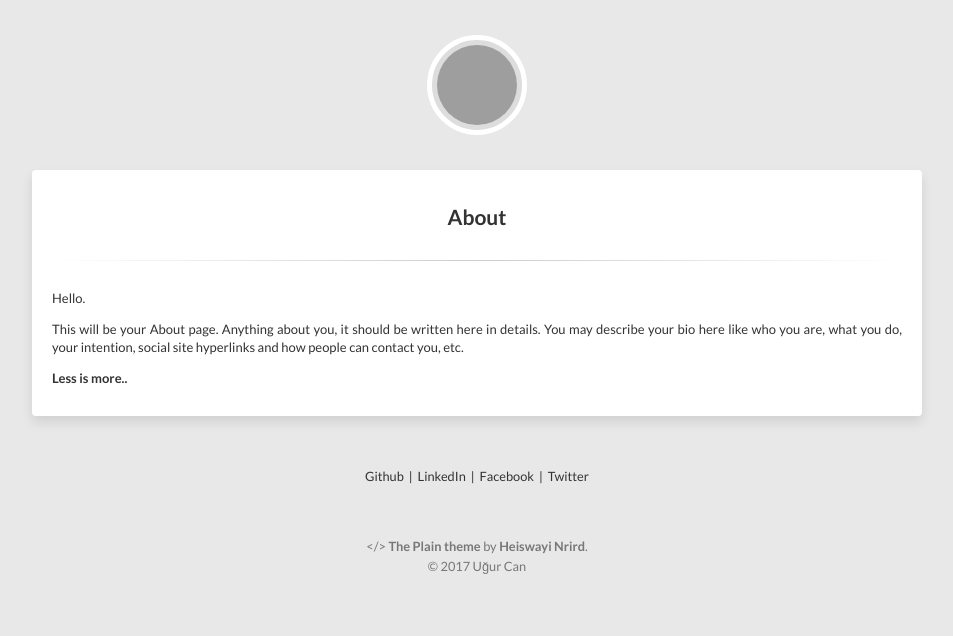
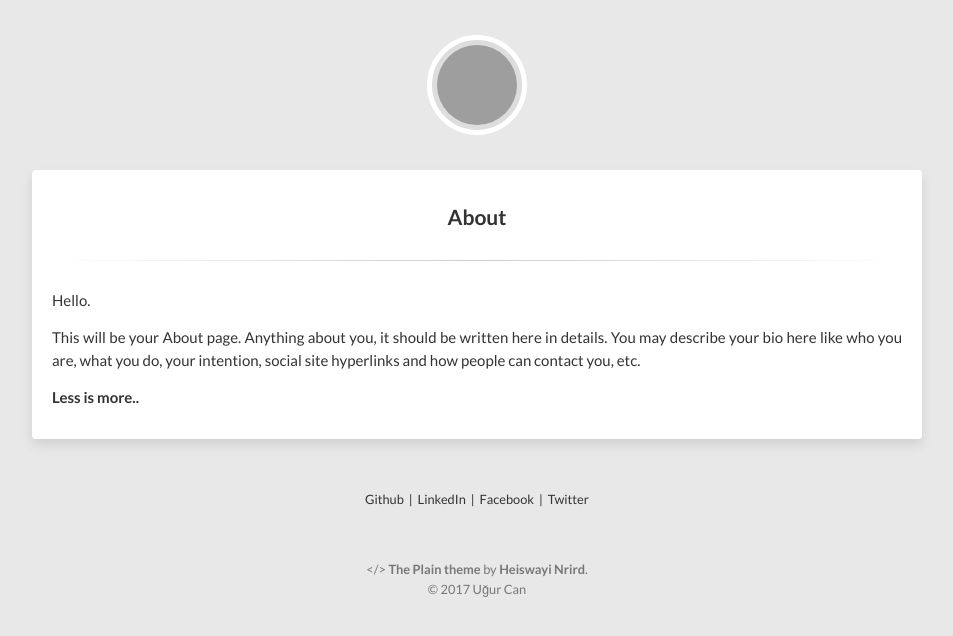
Before and after one commit to ucanozyurteri/ucanozyurteri.github.io, a Jekyll site: the page built from about.md, in a window 1280 px wide. Shown: the top 636 px of the page, without its empty margins (163-1116 px from the left). Built offline with Jekyll 4.4.1, drawn with Linux system fonts in a browser that asks for light colours; grey boxes are pictures that could not be loaded.

Commit message:
same before

```diff
--- a/_sass/main.scss
+++ b/_sass/main.scss
@@ -218,8 +218,8 @@ article {
   }
   /*--------------------------------------------SIZE:15, Height:1.9 idi, text-align yoktu---------------------*/
   p {
-    font-size: 13px;
-    line-height: 1.4em;
+    font-size: 15px;
+    line-height: 1.5em;
     word-wrap: break-word;
     text-align: justify;
   }
```
